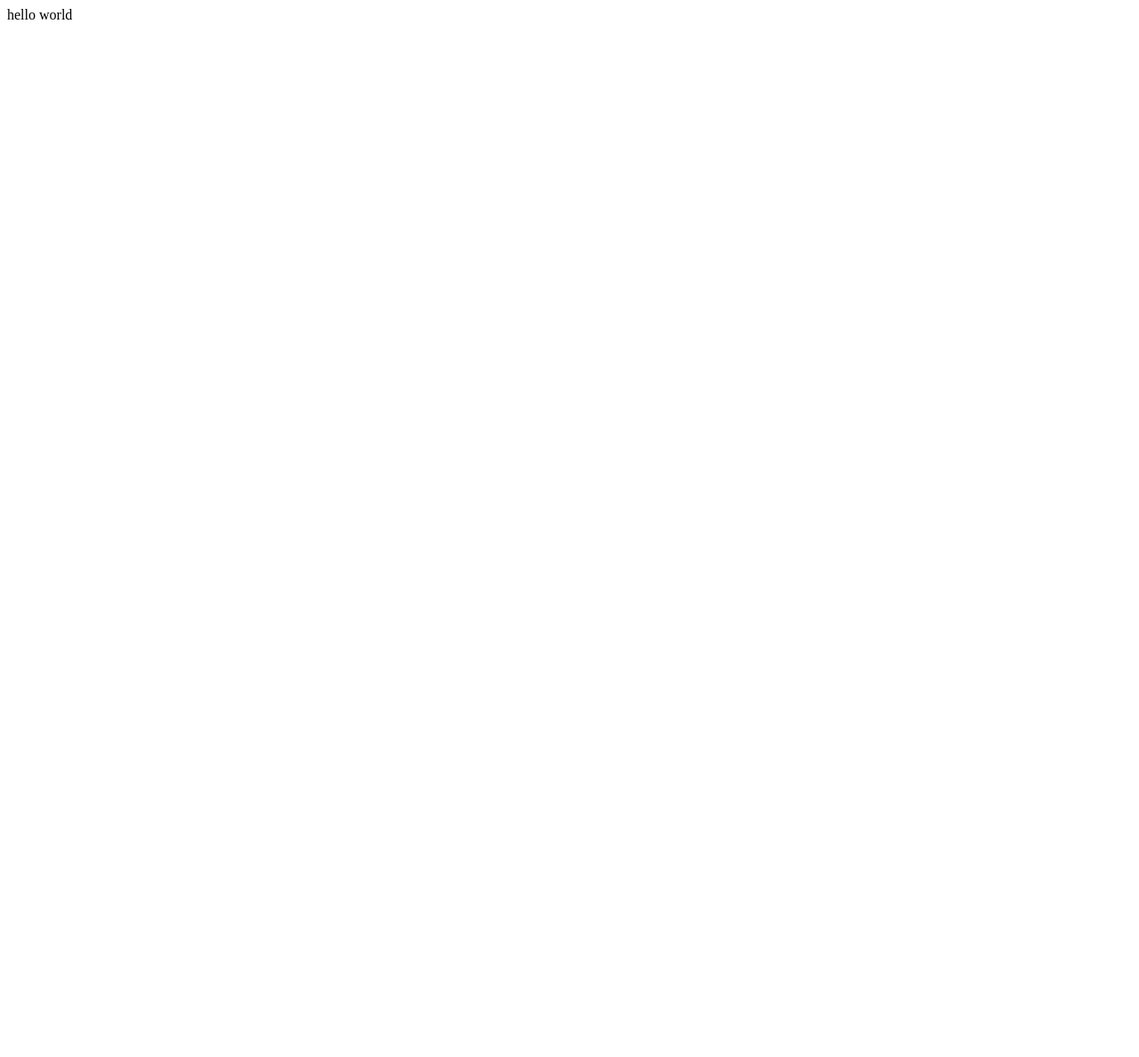
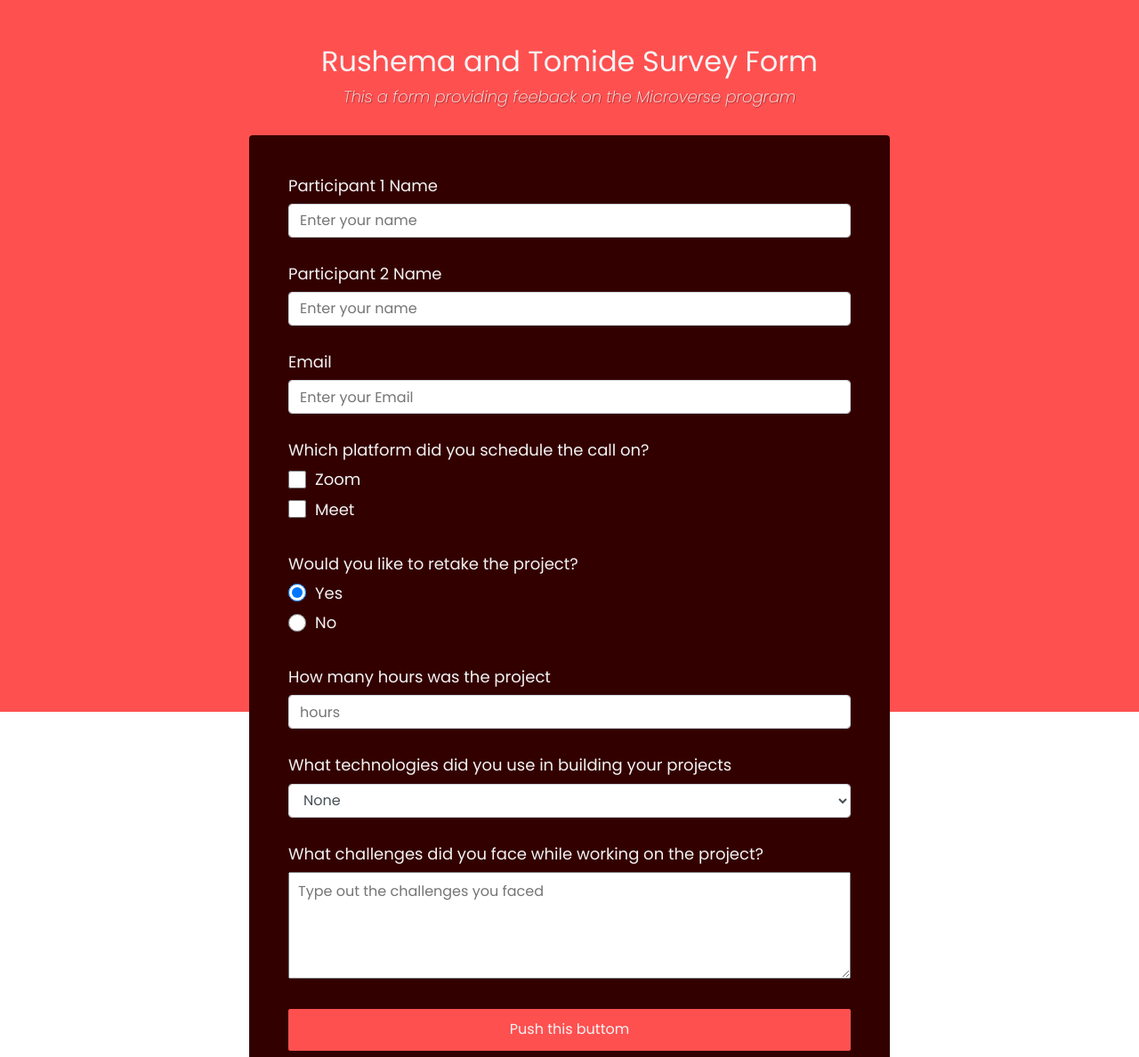
Before and after one commit to rushemaa/rushema-tomide, a plain HTML site: page index.html in a window 1280 px wide. Shown: the top 1188 px of the page at 89% size. Before the commit the page ends 800 px from the top, so only its background shows below. Drawn offline with Linux system fonts and the light colour scheme.

Commit message:
Completing project

```diff
--- a/css/style.css
+++ b/css/style.css
@@ -0,0 +1,168 @@
+@import url("https://fonts.googleapis.com/css?family=Poppins:200i,400&display=swap");
+
+:root {
+	--color-white: #f3f3f3;
+	--color-darkblue-alpha: rgba(27, 27, 50, 0.8);
+	--color-green: #ff5050;
+}
+
+*,
+*::before,
+*::after {
+	box-sizing: border-box;
+}
+
+body {
+	font-family: "Poppins", sans-serif;
+	font-size: 1rem;
+	font-weight: 400;
+	line-height: 1.4;
+	color: var(--color-white);
+	margin: 0;
+}
+
+body::before {
+	content: "";
+	position: fixed;
+	top: 0;
+	left: 0;
+	height: 100%;
+	width: 100%;
+	z-index: -1;
+	background: #ff5050;
+}
+
+h1 {
+	font-weight: 400;
+	line-height: 1.2;
+}
+
+p {
+	font-size: 1.125rem;
+}
+
+h1,
+p {
+	margin-top: 0;
+	margin-bottom: 0.5rem;
+}
+
+label {
+	display: flex;
+	align-items: center;
+	font-size: 1.125rem;
+	margin-bottom: 0.5rem;
+}
+
+input,
+button,
+select,
+textarea {
+	margin: 0;
+	font-family: inherit;
+	font-size: inherit;
+	line-height: inherit;
+}
+
+button {
+	border: none;
+}
+
+.container {
+	width: 100%;
+	margin: 3.125rem auto 0 auto;
+}
+
+@media (min-width: 576px) {
+	.container {
+		max-width: 540px;
+	}
+}
+
+@media (min-width: 768px) {
+	.container {
+		max-width: 720px;
+	}
+}
+
+.header {
+	padding: 0 0.625rem;
+	margin-bottom: 1.875rem;
+}
+
+.description {
+	font-style: italic;
+	font-weight: 200;
+	text-shadow: 1px 1px 1px rgba(0, 0, 0, 0.4);
+}
+
+.clue {
+	margin-left: 0.25rem;
+	font-size: 0.9rem;
+	color: #e4e4e4;
+}
+
+.text-center {
+	text-align: center;
+}
+
+form {
+	background: #330000;
+	padding: 2.5rem 0.625rem;
+	border-radius: 0.25rem;
+}
+
+@media (min-width: 480px) {
+	form {
+		padding: 2.5rem;
+	}
+}
+
+.form-group {
+	margin: 0 auto 1.25rem auto;
+	padding: 0.25rem;
+}
+
+.form-control {
+	display: block;
+	width: 100%;
+	height: 2.375rem;
+	padding: 0.375rem 0.75rem;
+	color: #495057;
+	background-color: #fff;
+	background-clip: padding-box;
+	border: 1px solid #ced4da;
+	border-radius: 0.25rem;
+	transition: border-color 0.15s ease-in-out, box-shadow 0.15s ease-in-out;
+}
+
+.form-control:focus {
+	border-color: #80bdff;
+	outline: 0;
+	box-shadow: 0 0 0 0.2rem rgba(0, 123, 255, 0.25);
+}
+
+.input-radio,
+.input-checkbox {
+	display: inline-block;
+	margin-right: 0.625rem;
+	min-height: 1.25rem;
+	min-width: 1.25rem;
+}
+
+.input-textarea {
+	min-height: 120px;
+	width: 100%;
+	padding: 0.625rem;
+	resize: vertical;
+}
+
+.submit-button {
+	display: block;
+	width: 100%;
+	padding: 0.75rem;
+	background: var(--color-green);
+	color: inherit;
+	border-radius: 2px;
+	cursor: pointer;
+}
--- a/index.html
+++ b/index.html
@@ -1,29 +1,137 @@
 <!DOCTYPE html>
 <html lang="en">
 	<head>
-    <meta charset="UTF-8">
+		<meta charset="UTF-8" />
 		<title>Fork Me! FCC: Test Suite Template</title>
-    <link rel="stylesheet" href="css/style.css">
+		<link rel="stylesheet" href="css/style.css" />
 	</head>
 
 	<body>
 		<script src="https://cdn.freecodecamp.org/testable-projects-fcc/v1/bundle.js"></script>
 
-    <!--
+		<div class="container">
+			<header class="header">
+				<h1 id="title" class="text-center">Rushema and Tomide Survey Form</h1>
+				<p id="description" class="description text-center">
+					This a form providing feeback on the Microverse program
+				</p>
+			</header>
+			<form id="survey-form">
+				<div class="form-group">
+					<label id="name-label" for="name">Participant 1 Name</label>
+					<input
+						type="text"
+						name="particpant 1 name"
+						id="name"
+						class="form-control"
+						placeholder="Enter your name"
+						required
+					/>
+				</div>
+				<div class="form-group">
+					<label id="name-label" for="name">Participant 2 Name</label>
+					<input
+						type="text"
+						name="name2"
+						id="Participant 2 name"
+						class="form-control"
+						placeholder="Enter your name"
+						required
+					/>
+				</div>
+				<div class="form-group">
+					<label id="email-label" for="email">Email</label>
+					<input
+						type="email"
+						name="email"
+						id="email"
+						class="form-control"
+						placeholder="Enter your Email"
+						required
+					/>
+				</div>
 
-    Hello Camper!
+				<div class="form-group">
+					<p>Which platform did you schedule the call on?</p>
+					<label
+						><input
+							name="prefer"
+							value="zoom"
+							type="checkbox"
+							class="input-checkbox"
+						/>Zoom</label
+					>
+					<label>
+						<input
+							name="prefer"
+							value="Meet"
+							type="checkbox"
+							class="input-checkbox"
+						/>Meet</label
+					>
+				</div>
+				<div class="form-group">
+					<p>Would you like to retake the project?</p>
+					<label>
+						<input
+							name="user-recommend"
+							value="definitely"
+							type="radio"
+							class="input-radio"
+							checked
+						/>Yes</label
+					>
+					<label>
+						<input
+							name="user-recommend"
+							value="maybe"
+							type="radio"
+							class="input-radio"
+						/>No</label
+					>
+				</div>
+				<div class="form-group">
+					<label id="number-label" for="number"
+						>How many hours was the project</label
+					>
+					<input
+						type="number"
+						name="hours"
+						id="number"
+						min="0"
+						max="5"
+						class="form-control"
+						placeholder="hours"
+					/>
+				</div>
+				<div class="form-group">
+					<p>What technologies did you use in building your projects</p>
+					<select id="dropdown" name="role" class="form-control" required>
+						<option disabled selected value>None</option>
+						<option value="javascript">Java Script</option>
+						<option value="css">CSS</option>
+						<option value="css">HTML</option>
+					</select>
+				</div>
 
-    For now, the test suite only works in Chrome!
-    Please read the README below in the JS Editor before beginning.
-    Feel free to delete this message once you have read it.
-    Good luck and Happy Coding!
+				<div class="form-group">
+					<p>What challenges did you face while working on the project?</p>
+					<textarea
+						id="comments"
+						class="input-textarea"
+						name="comment"
+						placeholder="Type out the challenges you faced"
+					></textarea>
+				</div>
 
-    - The freeCodeCamp Team
+				<div class="form-group">
+					<button type="submit" id="submit" class="submit-button">
+						Push this buttom
+					</button>
+				</div>
+			</form>
+		</div>
 
-    -->
-
-    hello world
-
-    <script  src="js/index.js"></script>
+		<script src="js/index.js"></script>
 	</body>
 </html>
```
Also changed, not shown: js/index.js (deleted, +0 -28 lines). Lines whose indentation alone changed are shown as unchanged.
